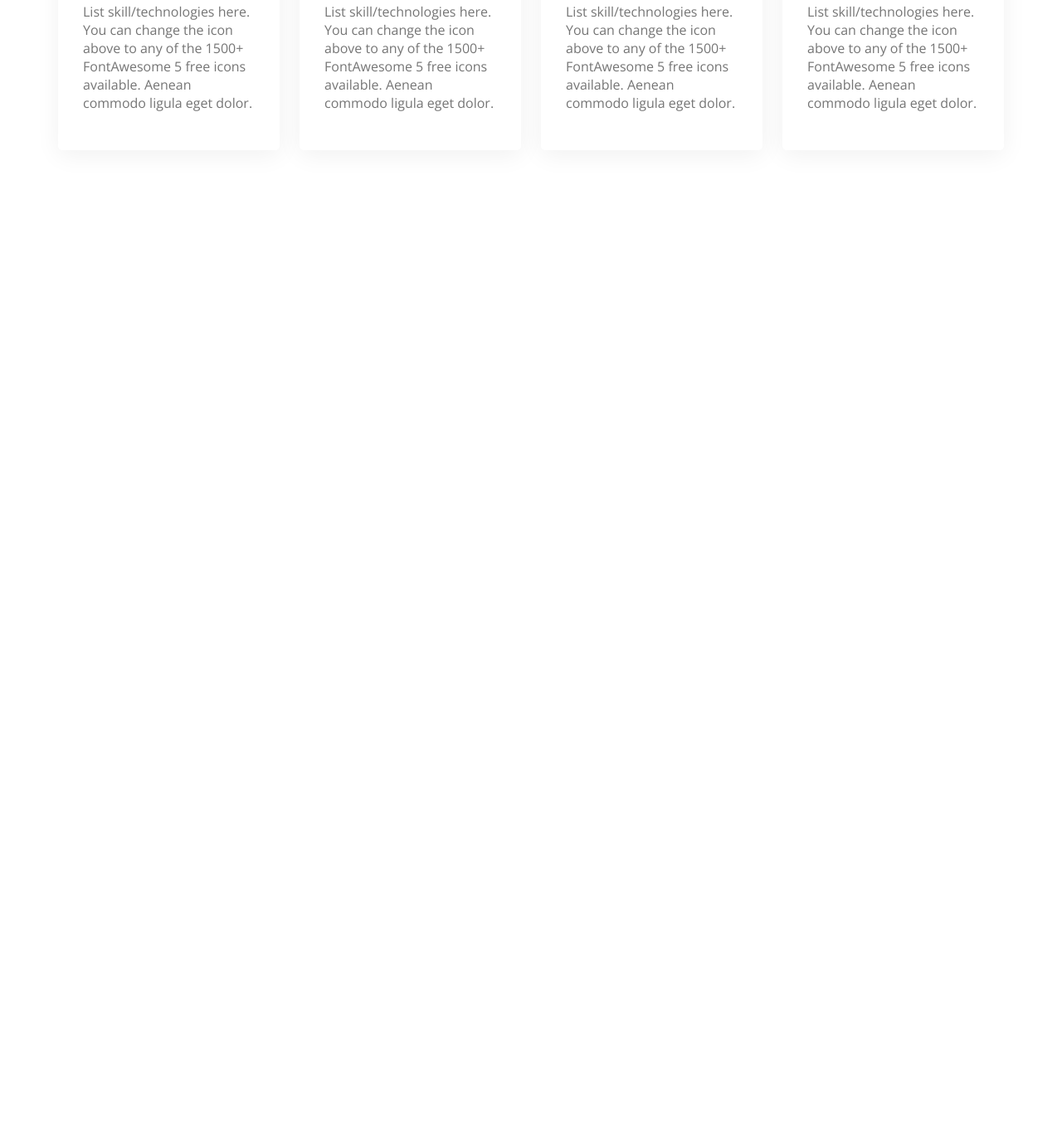
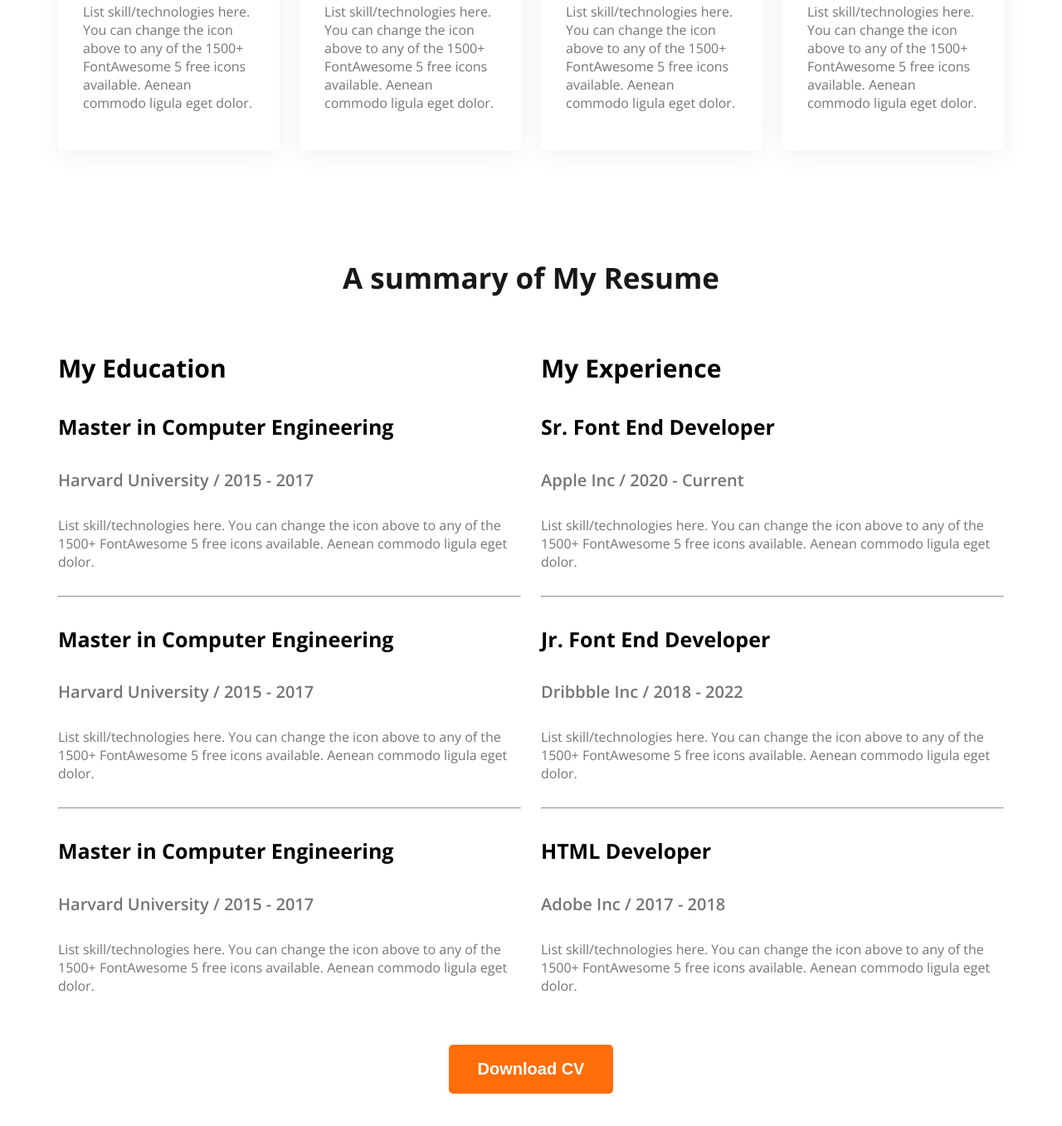
Before and after one commit to sony7669/web-developer-portfolio, a plain HTML site: page index.html in a window 1280 px wide. Shown: the part 1998-3355 px from the top of the page at 83% size. Before the commit the page ends 2309 px from the top, so only its background shows below. Drawn offline with nearby package versions, Linux system fonts and the light colour scheme.

Commit message:
resume section added

```diff
--- a/index.html
+++ b/index.html
@@ -80,6 +80,59 @@
                 </div>
             </div>
         </section>
+        <section class="resume">
+            <h3 class="section-title text-center">A summary of My Resume</h3>
+            <div class="resume-container">
+                <!-- .resume-column*2>h3.resume-column-title+.experience*3>h4.experience-title+h5.experience-title+.experience-sub-title -->
+                 <div class="resume-column">
+                    <h3 class="resume-column-title">My Education</h3>
+                    <div class="experience">
+                        <h4 class="experience-title">Master in Computer Engineering</h4>
+                        <h5 class="experience-sub-title">Harvard University / 2015 - 2017</h5>
+                        <div class="experience-description">List skill/technologies here. You can change the icon above
+to any of the 1500+ FontAwesome 5 free icons available. Aenean commodo ligula eget dolor.</div>
+<hr>
+                    </div>
+                    <div class="experience">
+                        <h4 class="experience-title">Master in Computer Engineering</h4>
+                        <h5 class="experience-sub-title">Harvard University / 2015 - 2017</h5>
+                        <div class="experience-description">List skill/technologies here. You can change the icon above
+to any of the 1500+ FontAwesome 5 free icons available. Aenean commodo ligula eget dolor.</div>
+<hr>
+                    </div>
+                    <div class="experience">
+                        <h4 class="experience-title">Master in Computer Engineering</h4>
+                        <h5 class="experience-sub-title">Harvard University / 2015 - 2017</h5>
+                        <div class="experience-description">List skill/technologies here. You can change the icon above
+to any of the 1500+ FontAwesome 5 free icons available. Aenean commodo ligula eget dolor.</div>
+                    </div>
+                 </div>
+                 <div class="resume-column">
+                    <h3 class="resume-column-title">My Experience</h3>
+                    <div class="experience">
+                        <h4 class="experience-title">Sr. Font End Developer</h4>
+                        <h5 class="experience-sub-title">Apple Inc / 2020 - Current</h5>
+                        <div class="experience-description">List skill/technologies here. You can change the icon above
+to any of the 1500+ FontAwesome 5 free icons available. Aenean commodo ligula eget dolor.</div>
+<hr>
+                    </div>
+                    <div class="experience">
+                        <h4 class="experience-title">Jr. Font End Developer</h4>
+                        <h5 class="experience-sub-title">Dribbble Inc / 2018 - 2022</h5>
+                        <div class="experience-description">List skill/technologies here. You can change the icon above
+to any of the 1500+ FontAwesome 5 free icons available. Aenean commodo ligula eget dolor.</div>
+<hr>
+                    </div>
+                    <div class="experience">
+                        <h4 class="experience-title">HTML Developer</h4>
+                        <h5 class="experience-sub-title">Adobe Inc / 2017 - 2018</h5>
+                        <div class="experience-description">List skill/technologies here. You can change the icon above
+to any of the 1500+ FontAwesome 5 free icons available. Aenean commodo ligula eget dolor.</div>
+                    </div>
+                 </div>
+            </div>
+            <div class="text-center resume-btn-download-container"><button class="btn-primary">Download CV</button></div>
+        </section>
     </main>
     <footer>
 
--- a/styles/styles.css
+++ b/styles/styles.css
@@ -154,3 +154,34 @@ main section{
     font-weight: 400;
     color: rgba(117, 117, 117, 1);
 }
+
+/* resume section style */
+.resume-container{
+    display: flex;
+    gap: 24px;
+}
+
+.resume-column-title{
+    font-size: 30px;
+    font-weight: bold;
+}
+.experience-title{
+    font-size: 25px;
+    font-weight: bold;
+}
+
+.experience-sub-title{
+    font-size: 20px;
+    font-weight: 600;
+    margin-bottom: 20px;
+}
+
+.experience-description, .experience-sub-title{
+    color: rgba(117, 117, 117, 1);
+    margin-bottom: 30px;
+}
+
+.resume-btn-download-container{
+    margin-top: 30px;
+    margin-bottom: 30px;
+}
```
